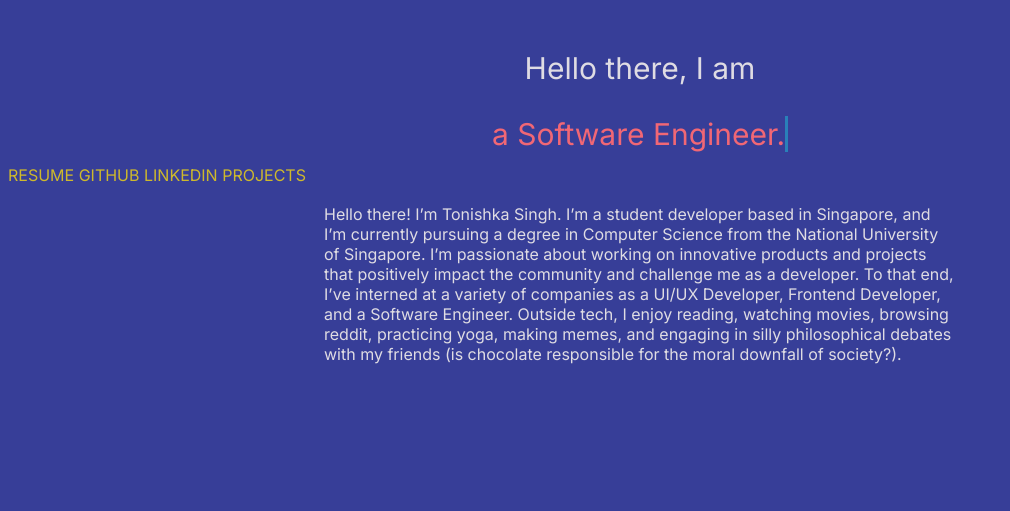
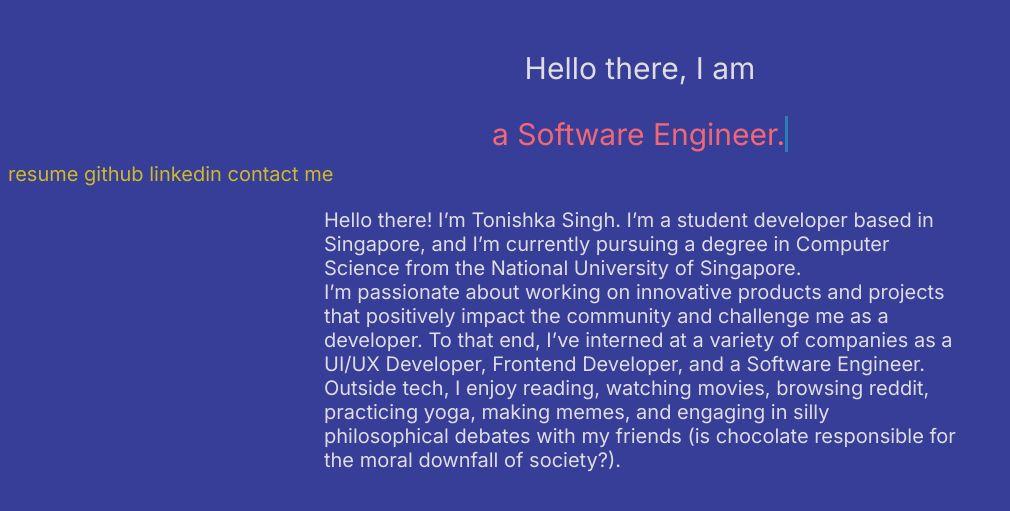
Before and after one commit to tonishka/tonishka.github.io, a Jekyll site: the page index.html, which Jekyll copies as it is, in a window 1280 px wide. Shown: the top 511 px of the page, without its empty margins (0-1010 px from the left). Built offline with Jekyll 4.4.1, drawn with Linux system fonts in a browser that asks for light colours.

Commit message:
Change formatting

```diff
--- a/index.html
+++ b/index.html
@@ -27,7 +27,7 @@ body {
 }
 
 #intro {
-	font-size: 16px;
+	font-size: 20px;
 	margin-left: 25%;
 	margin-right: 25%;
 	display: inline-block;
@@ -35,7 +35,7 @@ body {
 }
 
 #links {
-	font-size: 16px;
+	font-size: 20px;
 	display: inline-block;
 	text-align: center;
 	color: #ceb92c;
@@ -52,20 +52,20 @@ body {
 </div>
 
 <div id="links">
-	<a>RESUME</a>
-	<a>GITHUB</a>
-	<a>LINKEDIN</a>
-	<a>PROJECTS</a>
+	<a>resume</a>
+	<a>github</a>
+	<a>linkedin</a>
+	<a>contact me</a>
 </div>
 
 <div id="intro">
 	<p>
 		Hello there! I’m Tonishka Singh.
 		 I’m a student developer based in Singapore,
-		 and I’m currently pursuing a degree in Computer Science from the National University of Singapore.
+		 and I’m currently pursuing a degree in Computer Science from the National University of Singapore. <br>
 
 		 I’m passionate about working on innovative products and projects that positively impact the community and challenge me as a developer.
-		  To that end, I’ve interned at a variety of companies as a UI/UX Developer, Frontend Developer, and a Software Engineer.
+		  To that end, I’ve interned at a variety of companies as a UI/UX Developer, Frontend Developer, and a Software Engineer. <br>
 
 		Outside tech, I enjoy reading, watching movies, browsing reddit, practicing yoga, making memes,
 		and engaging in silly philosophical debates with my friends (is chocolate responsible for the moral downfall of society?).
```
